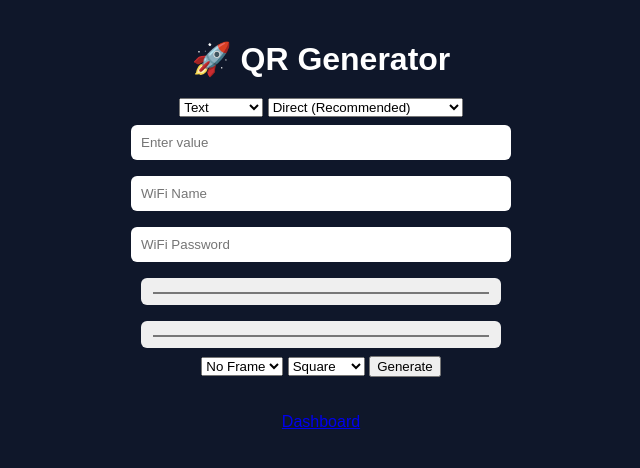
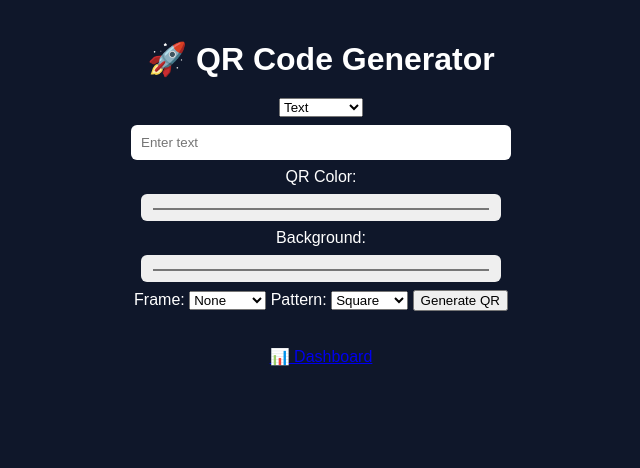
Before and after one commit to W4R-SNIPER/QR, a Flask app: page / in a window 1280 px wide. Shown: the top 468 px of the page, without its empty margins (319-959 px from the left). Run offline with Flask 3, Linux system fonts and the light colour scheme; parts of the project's set-up code (start-up, migrations or seed data) failed here and were passed over.

Commit message:
Update index.html

```diff
--- a/QR/templates/index.html
+++ b/QR/templates/index.html
@@ -2,16 +2,17 @@
 <html>
 <head>
     <title>QR PRO MAX</title>
-    <link rel="stylesheet" href="{{ url_for('static', filename='style.css') }}">
+    <link rel="stylesheet" href="{{ url_for('static', filename='style.css') }}?v=2">
 </head>
 <body>
 
 <div class="container">
-    <h1>🚀 QR Generator</h1>
+    <h1>🚀 QR Code Generator</h1>
 
     <form method="POST">
 
-        <select name="type">
+        <!-- SELECT TYPE -->
+        <select name="type" id="type" onchange="updateFields()">
             <option value="text">Text</option>
             <option value="whatsapp">WhatsApp</option>
             <option value="instagram">Instagram</option>
@@ -20,42 +21,96 @@
             <option value="wifi">WiFi</option>
         </select>
 
-        <select name="mode">
-            <option value="direct">Direct (Recommended)</option>
-            <option value="track">Tracking (needs deployment)</option>
-        </select>
+        <!-- DYNAMIC INPUT AREA -->
+        <div id="dynamicFields"></div>
 
-        <input type="text" name="value" placeholder="Enter value">
+        <!-- COLOR OPTIONS -->
+        <label>QR Color:</label>
+        <input type="color" name="color" value="#000000">
 
-        <input type="text" name="ssid" placeholder="WiFi Name">
-        <input type="text" name="password" placeholder="WiFi Password">
+        <label>Background:</label>
+        <input type="color" name="bgcolor" value="#ffffff">
 
-        <input type="color" name="color">
-        <input type="color" name="bgcolor">
-
+        <label>Frame:</label>
         <select name="frame">
-            <option value="none">No Frame</option>
+            <option value="none">None</option>
             <option value="black">Black</option>
             <option value="rounded">Rounded</option>
         </select>
 
+        <label>Pattern:</label>
         <select name="style">
             <option value="square">Square</option>
             <option value="dots">Dots</option>
             <option value="rounded">Rounded</option>
         </select>
 
-        <button type="submit">Generate</button>
+        <button type="submit">Generate QR</button>
+
     </form>
 
     {% if qr_path %}
         <h2>Preview</h2>
-        <img src="{{ qr_path }}" width="200">
+        <img id="qrPreview" src="" width="200">
     {% endif %}
 
     <br><br>
-    <a href="/dashboard">Dashboard</a>
+    <a href="/dashboard">📊 Dashboard</a>
 </div>
 
+<script>
+
+function updateFields() {
+    let type = document.getElementById("type").value;
+    let container = document.getElementById("dynamicFields");
+
+    if (type === "text") {
+        container.innerHTML = `<input type="text" name="value" oninput="liveQR()" placeholder="Enter text">`;
+    }
+    else if (type === "whatsapp") {
+        container.innerHTML = `<input type="text" name="value" oninput="liveQR()" placeholder="91XXXXXXXXXX">`;
+    }
+    else if (type === "instagram") {
+        container.innerHTML = `<input type="text" name="value" oninput="liveQR()" placeholder="username">`;
+    }
+    else if (type === "email") {
+        container.innerHTML = `<input type="email" name="value" oninput="liveQR()" placeholder="email">`;
+    }
+    else if (type === "phone") {
+        container.innerHTML = `<input type="text" name="value" oninput="liveQR()" placeholder="phone">`;
+    }
+    else if (type === "wifi") {
+        container.innerHTML = `
+            <input type="text" name="ssid" oninput="liveQR()" placeholder="WiFi Name">
+            <input type="text" name="password" oninput="liveQR()" placeholder="Password">
+        `;
+    }
+}
+
+// 🎨 COLOR
+function setColor(c){ document.getElementById("qrColor").value = c; liveQR(); }
+function setBg(c){ document.getElementById("bgColor").value = c; liveQR(); }
+
+// ⚡ LIVE QR GENERATION
+function liveQR() {
+    let form = document.querySelector("form");
+    let formData = new FormData(form);
+
+    fetch("/generate", {
+        method: "POST",
+        body: formData
+    })
+    .then(res => res.json())
+    .then(data => {
+        document.getElementById("qrPreview").src = data.qr + "?t=" + new Date().getTime();
+    });
+}
+
+// LOAD DEFAULT
+window.onload = () => {
+    updateFields();
+    liveQR();
+};
+</script>
 </body>
 </html>
```
